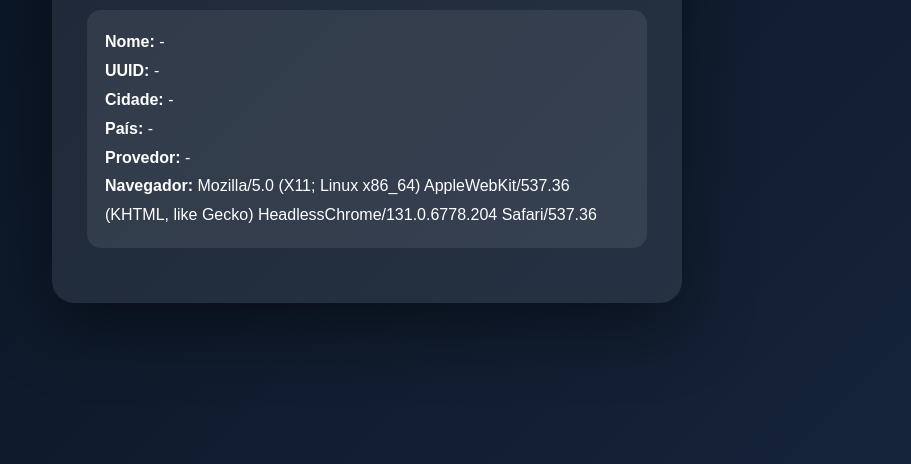
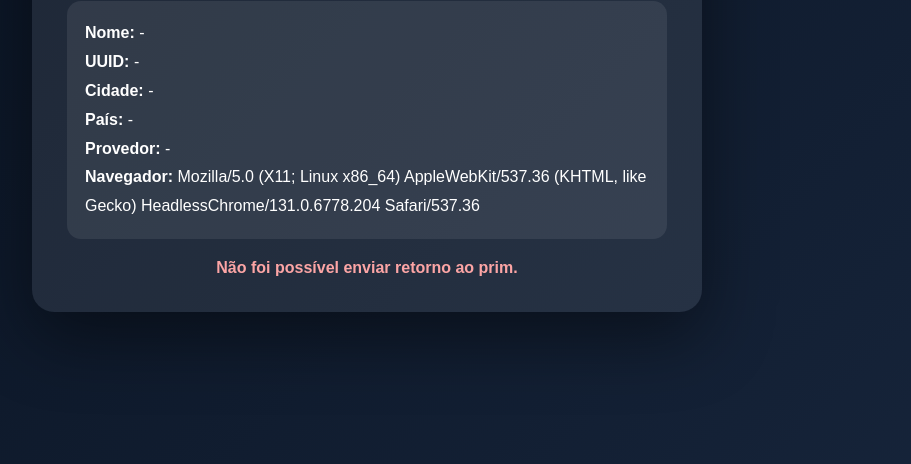
Before and after one commit to angelolosanfeles98/secondlife, a plain HTML site: page index.html in a window 1280 px wide. Shown: the part 336-800 px from the top of the page, without its empty margins (273-1184 px from the left). Drawn offline with Linux system fonts and the light colour scheme; no server answers.

Commit message:
Update index.html

```diff
--- a/index.html
+++ b/index.html
@@ -2,7 +2,7 @@
 <html lang="pt-BR">
 <head>
   <meta charset="UTF-8">
-  <title>Verificação</title>
+  <title>Verificação de Acesso</title>
   <meta name="viewport" content="width=device-width, initial-scale=1.0">
 
   <style>
@@ -19,7 +19,7 @@
 
     .card {
       width: 90%;
-      max-width: 560px;
+      max-width: 600px;
       padding: 35px;
       border-radius: 22px;
       background: rgba(255,255,255,0.08);
@@ -41,11 +41,18 @@
       padding: 18px;
       border-radius: 14px;
       line-height: 1.8;
+      word-break: break-word;
     }
 
     .ok {
       margin-top: 20px;
       color: #86efac;
+      font-weight: bold;
+    }
+
+    .erro {
+      margin-top: 20px;
+      color: #fca5a5;
       font-weight: bold;
     }
   </style>
@@ -66,7 +73,7 @@
       <div><strong>Navegador:</strong> <span id="navegador">-</span></div>
     </div>
 
-    <div id="status" class="ok"></div>
+    <div id="status"></div>
   </main>
 
   <script>
@@ -92,22 +99,28 @@
         const res = await fetch("https://ipwho.is/");
         const data = await res.json();
 
+        if (!data.success) throw new Error("ipwho falhou");
+
         ip = data.ip || "";
         cidade = data.city || "";
         pais = data.country || "";
         provedor = data.connection?.isp || "";
+      } catch {
+        try {
+          const res2 = await fetch("https://api.ipify.org?format=json");
+          const data2 = await res2.json();
+          ip = data2.ip || "";
+        } catch {
+          ip = "";
+        }
+      }
 
-        document.getElementById("ip").textContent = ip || "IP não encontrado";
-        document.getElementById("cidade").textContent = cidade || "-";
-        document.getElementById("pais").textContent = pais || "-";
-        document.getElementById("provedor").textContent = provedor || "-";
-      } catch {
-        const res2 = await fetch("https://api.ipify.org?format=json");
-        const data2 = await res2.json();
+      document.getElementById("ip").textContent = ip || "IP não encontrado";
+      document.getElementById("cidade").textContent = cidade || "-";
+      document.getElementById("pais").textContent = pais || "-";
+      document.getElementById("provedor").textContent = provedor || "-";
 
-        ip = data2.ip || "";
-        document.getElementById("ip").textContent = ip || "IP não encontrado";
-      }
+      const status = document.getElementById("status");
 
       if (primurl && ip) {
         const retorno =
@@ -117,18 +130,16 @@
           + "&nome=" + encodeURIComponent(nome)
           + "&ip=" + encodeURIComponent(ip)
           + "&cidade=" + encodeURIComponent(cidade)
-          + "&pais=" + encodeURIComponent(pais);
+          + "&pais=" + encodeURIComponent(pais)
+          + "&provedor=" + encodeURIComponent(provedor);
 
-        fetch(retorno, {
-          method: "GET",
-          mode: "no-cors"
-        });
+        fetch(retorno).catch(() => {});
 
-        document.getElementById("status").textContent =
-          "Verificação enviada para o prim.";
+        status.className = "ok";
+        status.textContent = "Verificação enviada para o prim.";
       } else {
-        document.getElementById("status").textContent =
-          "Não foi possível enviar retorno ao prim.";
+        status.className = "erro";
+        status.textContent = "Não foi possível enviar retorno ao prim.";
       }
     }
 
```
